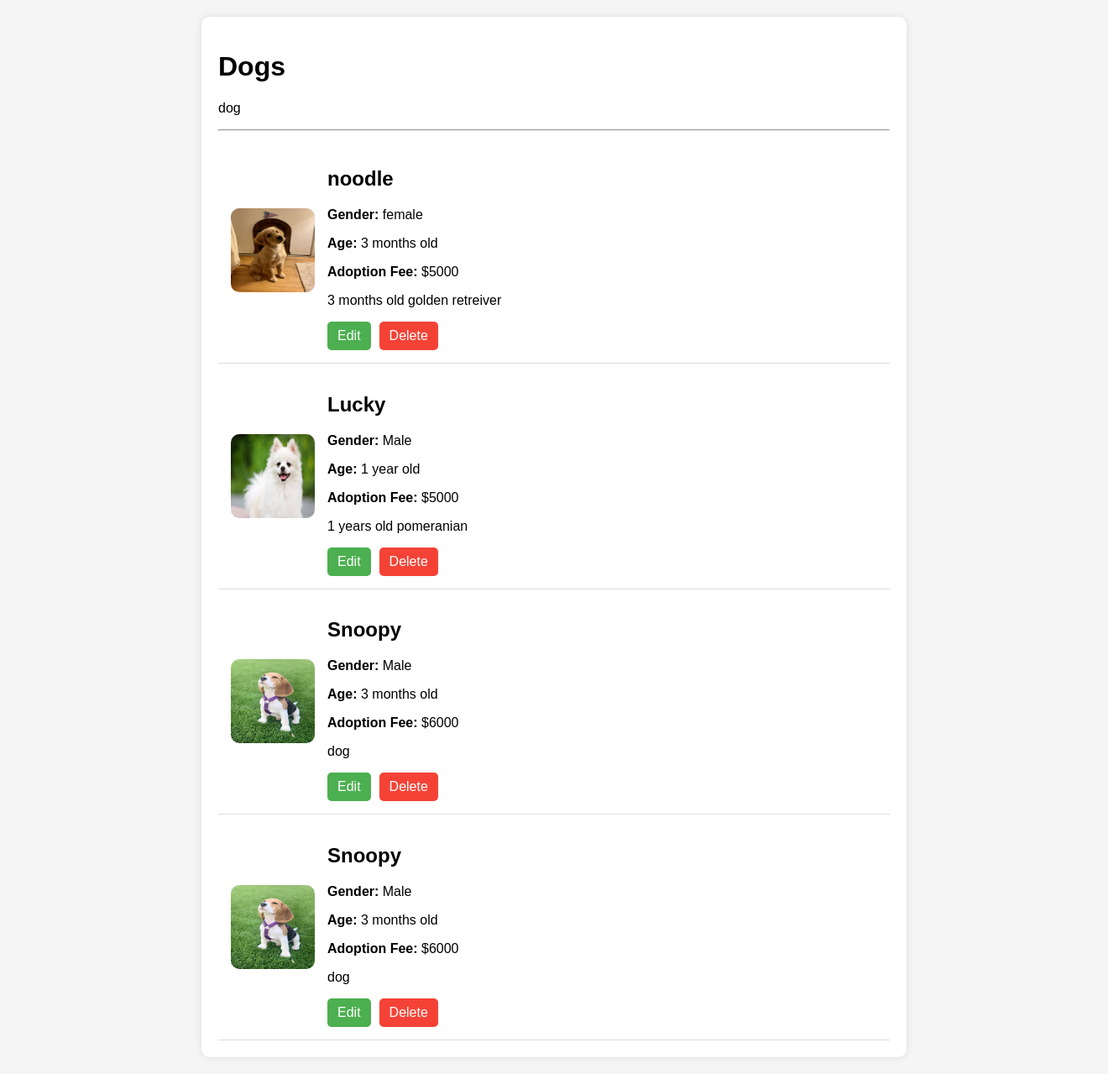
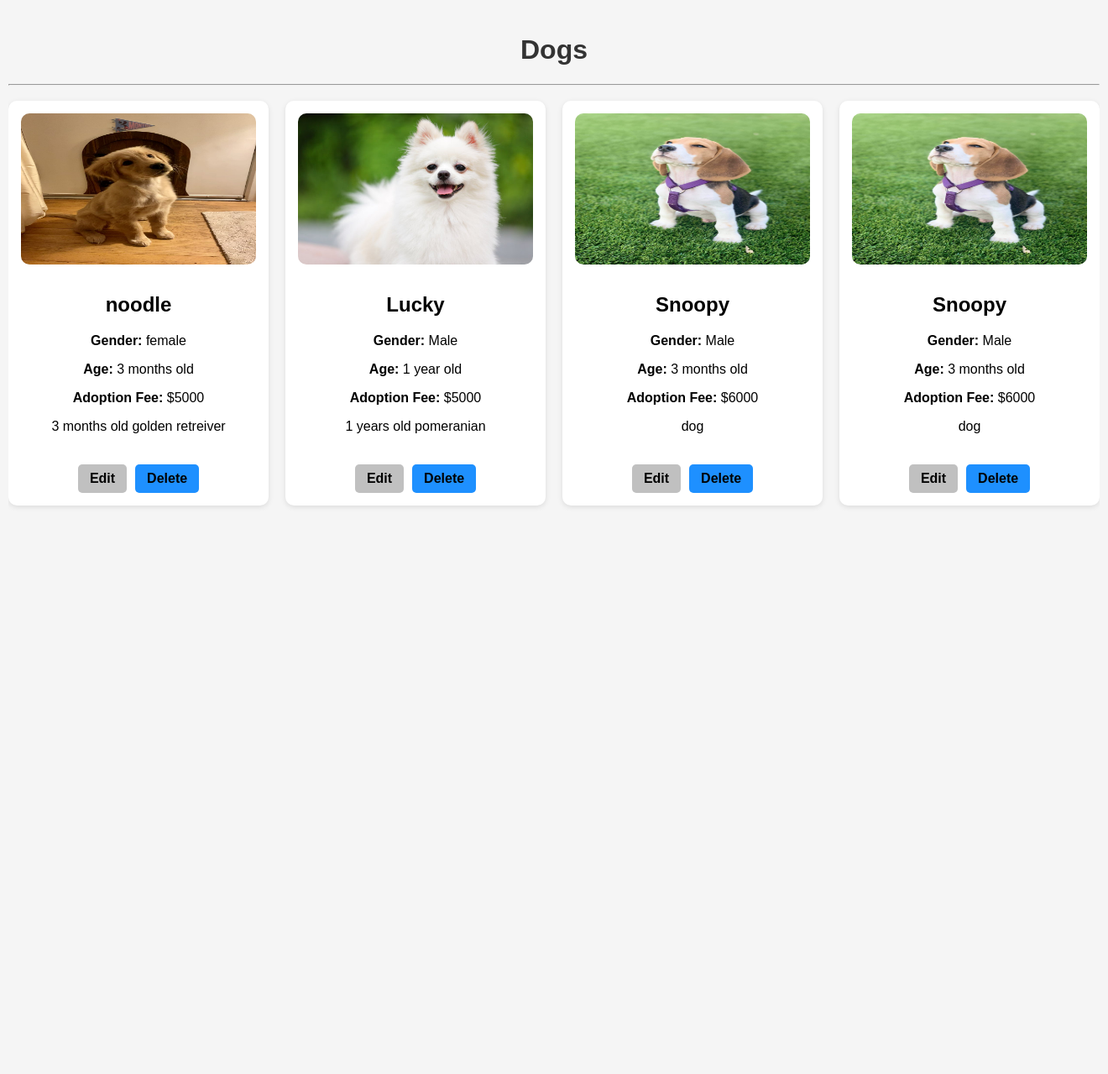
Before and after one commit to swapnacv21/HappyTails_Project, a Django app: page /dog_list/1 in a window 1320 px wide. Shown: the whole page at 84% size. After the commit the page ends 604 px from the top, so only its background shows below. Run offline with Django 5.2, Linux system fonts and the light colour scheme; data comes from the database, SQL or seed files in the repository; both versions use the stored data as it was after the commit.

Commit message:
project started

```diff
--- a/happy_tails/app/views.py
+++ b/happy_tails/app/views.py
@@ -36,13 +36,10 @@ def shop_login(req):
     else:
         return render(req,'login.html')
 
-
-
 def shop_logout(req):
     logout(req)
     req.session.flush()      #-------------------delete session
     return redirect(shop_login)
-
 
 def shop_home(req):
     if 'shop' in req.session:
@@ -50,23 +47,6 @@ def shop_home(req):
         return render(req,'shop/home.html',{'pets':pet})
     else:
         return redirect(shop_login)
-
-
-# def add_pet(req):
-#     if req.method=='POST':
-#         id=req.POST['pet_id']
-#         name=req.POST['pet_name']
-#         gender=req.POST['pet_gender']
-#         age=req.POST['pet_age']
-#         adoption_fee=req.POST['adoption_fee']
-#         dis=req.POST['pet_description']
-#         file=req.FILES['pet_img']
-#         pet_category=req.POST['pet_category']
-#         data=Pets.objects.create(pet_id=id,pet_name=name,gender=gender,age=age,adoption_fee=adoption_fee,dis=dis,img=file,category=pet_category)
-#         data.save()
-#         return redirect(shop_home)
-#     pet=Pet_category.objects.all()
-#     return render(req,'shop/add_pet.html',{'pets': pet})
 
 def add_pet(req):
     if req.method == 'POST':
@@ -100,24 +80,6 @@ def add_pet(req):
     return render(req, 'shop/add_pet.html',{'pets':pets})
 
 
-def edit_pet(req,id):
-    pet=Pets.objects.get(pk=id)
-    if req.method=='POST':
-        e_id=req.POST['pet_id']
-        name=req.POST['pet_name']
-        gender=req.POST['pet_gender']
-        age=req.POST['pet_age']
-        adoption_fee=req.POST['adoption_fee']
-        dis=req.POST['pet_description']
-        file=req.FILES['pet_img']
-        if file:
-            Pets.objects.filter(pk=id).update(pet_id=e_id,pet_name=name,gender=gender,age=age,adoption_fee=adoption_fee,dis=dis,img=file,category=pet_category)
-        else:
-            Pets.objects.filter(pk=id).update(pet_id=e_id,pet_name=name,gender=gender,age=age,adoption_fee=adoption_fee,dis=dis,category=pet_category)
-        return redirect(shop_home)
-    return render(req,'shop/edit_pet.html',{'pets':pet})
-
-
 def dog_list(req,id):
     category = Pet_category.objects.get(id=id)
     pet_details = Pets.objects.filter(category=category)
--- a/happy_tails/templates/shop/pet_list.html
+++ b/happy_tails/templates/shop/pet_list.html
@@ -1,48 +1,97 @@
-<!-- <!DOCTYPE html>
+<!DOCTYPE html>
 <html lang="en">
 <head>
     <meta charset="UTF-8">
     <meta name="viewport" content="width=device-width, initial-scale=1.0">
-    <title>{{ category.name }} - Pet List</title>
+    <title></title>
     <style>
         body {
             font-family: Arial, sans-serif;
-            background-color: #f5f5f5;
+            /* background: linear-gradient(to right, #c96ec9, rgb(228, 219, 219)); */
+            background-color: whitesmoke;
             margin: 0;
             padding: 20px;
+            display: flex;
+            justify-content: center;
         }
-        .container {
-            max-width: 800px;
-            margin: 0 auto;
-            background: white;
+        h1 {
+            text-align: center;
+            color: #333;
+        }
+        .pet-list {
+            display: flex;
+            overflow-x: auto;
+            gap: 20px;
+            padding: 10px 0;
+            white-space: nowrap;
+        }
+        .pet-card {
+            flex: 0 0 auto;
+            width: 280px;
+            background: #fff;
+            border-radius: 10px;
+            box-shadow: 0 2px 6px rgba(0, 0, 0, 0.1);
+            overflow: hidden;
+            transition: transform 0.3s ease;
+            padding: 15px;
+            text-align: center;
+        }
+        .pet-card:hover {
+            transform: translateY(-5px);
+        }
+        .pet-card img {
+            width: 100%;
+            height: 180px;
+            object-fit:fill;
+            border-radius: 10px;
+        }
+
+        .pet-details {
+            padding: 10px 0;
+        }
+        .buttons {
+            display: flex;
+            justify-content: center;
+            gap: 10px;
+            margin-top: 10px;
+        }
+        .btn {
+            padding: 8px 14px;
+            text-decoration: none;
+            color:black;
+            border-radius: 5px;
+            border: none;
+            cursor: pointer;
+            font-weight: bold;
+            transition: background 0.3s;
+        }
+        .edit-btn {
+            background-color: silver;
+        }
+        .edit-btn:hover {
+            background-color: #218838;
+        }
+        .delete-btn {
+            background-color: dodgerblue;
+        }
+        .delete-btn:hover {
+            background-color: #c82333;
+        }
+        .no-pets {
+            text-align: center;
+            font-size: 18px;
+            color: #666;
             padding: 20px;
-            border-radius: 10px;
-            box-shadow: 0 0 10px rgba(0, 0, 0, 0.1);
-        }
-        .pet {
-            display: flex;
-            align-items: center;
-            padding: 15px;
-            border-bottom: 1px solid #ddd;
-        }
-        .pet img {
-            width: 100px;
-            height: 100px;
-            border-radius: 10px;
-            margin-right: 15px;
-        }
-        .pet-details {
-            flex-grow: 1;
         }
     </style>
 </head>
 <body>
     <div class="container">
         <h1>{{ category.name }}</h1>
-        <p>{{ category.description }}</p>
         <hr>
+        <div class="pet-list">
             {% for pet in pet_details %}
-        <div class="pet">
+            <div class="pet-card">
                 <img src="{{ pet.img.url }}" alt="{{ pet.pet_name }}">
                 <div class="pet-details">
                     <h2>{{ pet.pet_name }}</h2>
@@ -51,95 +100,15 @@
                     <p><strong>Adoption Fee:</strong> ${{ pet.adoption_fee }}</p>
                     <p>{{ pet.dis }}</p>
                 </div>
-        </div>
-        {% empty %}
-        <p>No pets available in this category.</p>
-        {% endfor %}
-    </div>
-</body>
-</html> -->
-
-
-
-<!DOCTYPE html>
-<html lang="en">
-<head>
-    <meta charset="UTF-8">
-    <meta name="viewport" content="width=device-width, initial-scale=1.0">
-    <title>{{ category.name }} - Pet List</title>
-    <style>
-        body {
-            font-family: Arial, sans-serif;
-            background-color: #f5f5f5;
-            margin: 0;
-            padding: 20px;
-        }
-        .container {
-            max-width: 800px;
-            margin: 0 auto;
-            background: white;
-            padding: 20px;
-            border-radius: 10px;
-            box-shadow: 0 0 10px rgba(0, 0, 0, 0.1);
-        }
-        .pet {
-            display: flex;
-            align-items: center;
-            padding: 15px;
-            border-bottom: 1px solid #ddd;
-        }
-        .pet img {
-            width: 100px;
-            height: 100px;
-            border-radius: 10px;
-            margin-right: 15px;
-        }
-        .pet-details {
-            flex-grow: 1;
-        }
-        .buttons {
-            display: flex;
-            gap: 10px;
-        }
-        .btn {
-            padding: 8px 12px;
-            text-decoration: none;
-            color: white;
-            border-radius: 5px;
-            border: none;
-            cursor: pointer;
-        }
-        .edit-btn {
-            background-color: #4CAF50;
-        }
-        .delete-btn {
-            background-color: #f44336;
-        }
-    </style>
-</head>
-<body>
-    <div class="container">
-        <h1>{{ category.name }}</h1>
-        <p>{{ category.description }}</p>
-        <hr>
-        {% for pet in pet_details %}
-        <div class="pet">
-            <img src="{{ pet.img.url }}" alt="{{ pet.pet_name }}">
-            <div class="pet-details">
-                <h2>{{ pet.pet_name }}</h2>
-                <p><strong>Gender:</strong> {{ pet.gender }}</p>
-                <p><strong>Age:</strong> {{ pet.age }}</p>
-                <p><strong>Adoption Fee:</strong> ${{ pet.adoption_fee }}</p>
-                <p>{{ pet.dis }}</p>
                 <div class="buttons">
-                    <a href="{% url 'edit_pet' pet.id %}" class="btn edit-btn">Edit</a>
-                    <a href="{% url 'delete_pet' pet.id %}" class="btn delete-btn">Delete</a>
-                </div>
+                    <a href="/edit/{{ pet.id }}" class="btn edit-btn">Edit</a>
+                    <a href="/delete/{{ pet.id }}" class="btn delete-btn" onclick="return confirm('Are you sure you want to delete this pet?');">Delete</a>
                 </div>
             </div>
             {% empty %}
-        <p>No pets available in this category.</p>
+            <p class="no-pets">No pets available in this category.</p>
             {% endfor %}
+        </div>
     </div>
 </body>
 </html>
```
Also changed, not shown: happy_tails/templates/shop/edit_pet.html (added, +51 -0 lines), happy_tails/db.sqlite3. Lines whose indentation alone changed are shown as unchanged.
